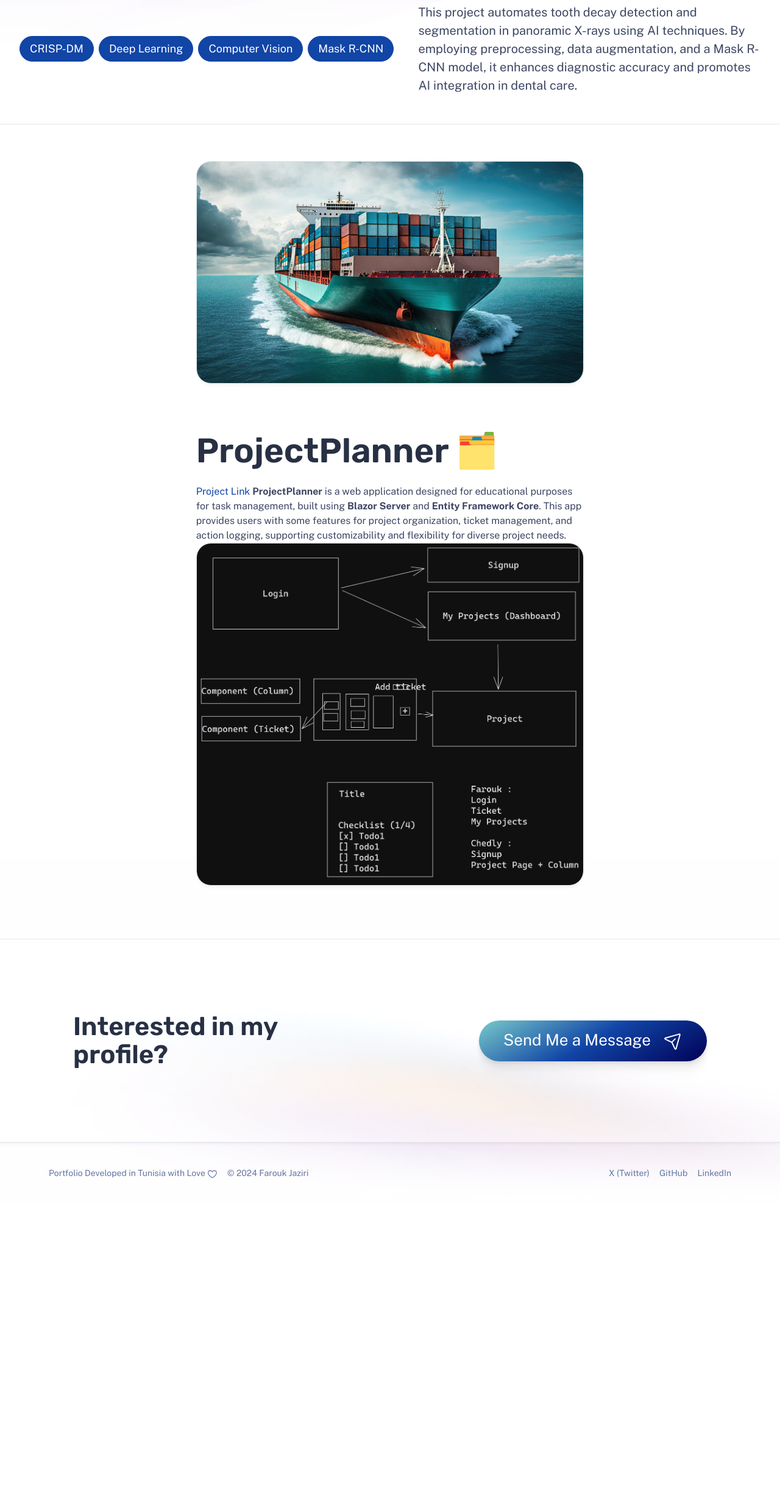
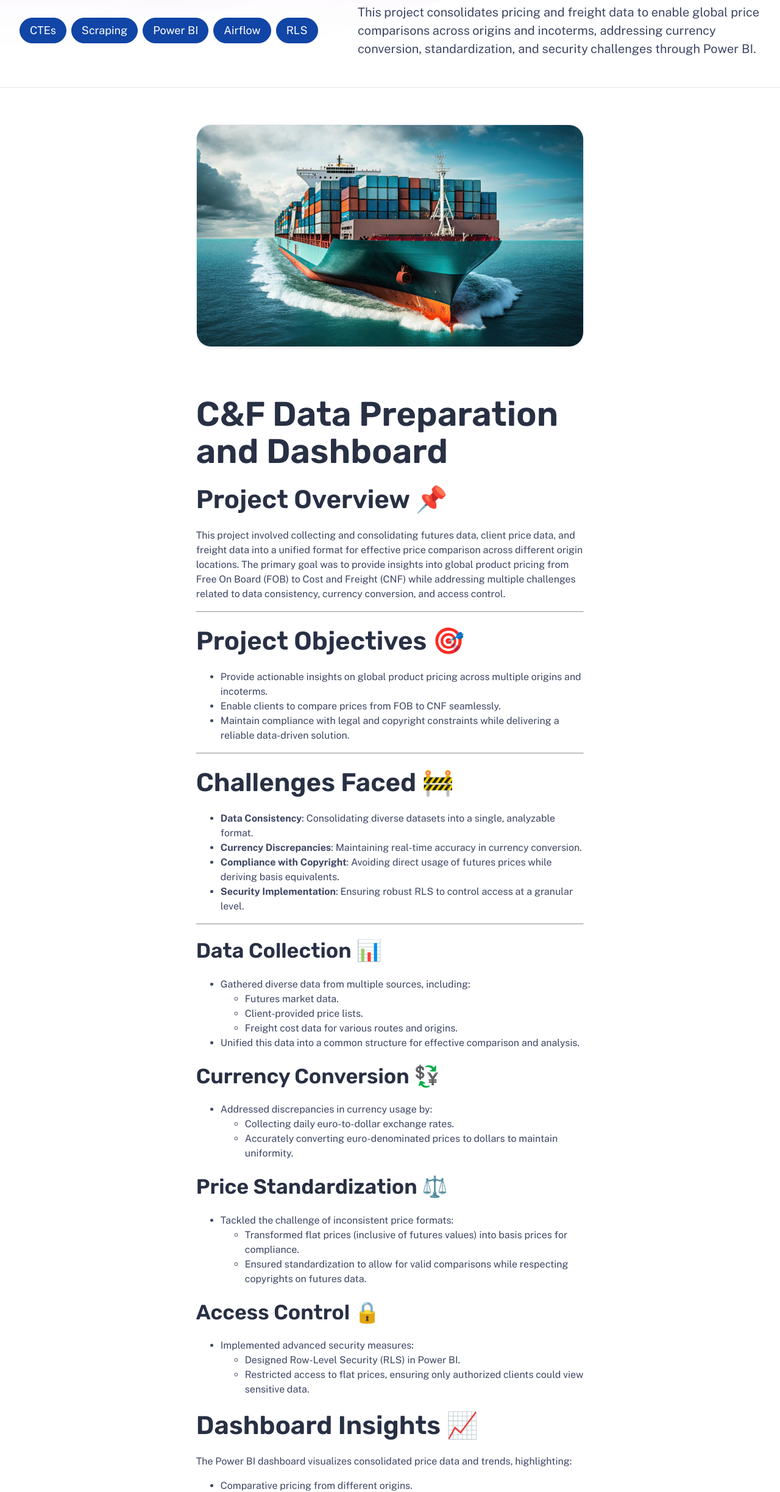
Before and after one commit to djazirifarouk/Portfolio, an Astro site: page /work/cnf in a window 1280 px wide. Shown: the part 354-2800 px from the top of the page at 61% size. Before the commit the page ends 2328 px from the top, so only its background shows below. Built offline with nearby package versions, Linux system fonts and the light colour scheme; Astro itself is replaced by a stand-in of ours.

Commit message:
Added CNF

```diff
--- a/src/content/work/cnf.md
+++ b/src/content/work/cnf.md
@@ -1,24 +1,73 @@
 ---
-title: Cost and Freight
+title: Cost and Freight Project (C&F)
 publishDate: 2024-08-01 00:00:00
 img: /assets/cnf/cnf_cover.jpeg
-img_alt: Final Year Graduation Project
+img_alt: C&F Data Preparation and Dashboard
 description: |
-  This project automates tooth decay detection and segmentation in panoramic X-rays using AI techniques. By employing preprocessing, data augmentation, and a Mask R-CNN model, it enhances diagnostic accuracy and promotes AI integration in dental care.
+  This project consolidates pricing and freight data to enable global price comparisons across origins and incoterms, addressing currency conversion, standardization, and security challenges through Power BI.
 tags:
-  - CRISP-DM
-  - Deep Learning
-  - Computer Vision
-  - Mask R-CNN
-#   - Adaptive histogram equalization
-#   - Dataset exploration
-#   - Data augmentation
-#   - Contour detection
-#   - Region Proposal Network
-#   - Model training and evaluation
+  - CTEs
+  - Scraping
+  - Power BI
+  - Airflow
+  - RLS
+#   - Data understanding
 ---
 
-## ProjectPlanner 🗂️
-[Project Link](https://github.com/djazirifarouk/ProjectPlanner)
-**ProjectPlanner** is a web application designed for educational purposes for task management, built using **Blazor Server** and **Entity Framework Core**. This app provides users with some features for project organization, ticket management, and action logging, supporting customizability and flexibility for diverse project needs.
-![Project Workflow](/assets/project_planner/Workflow.png)
+## C&F Data Preparation and Dashboard
+
+### Project Overview 📌
+This project involved collecting and consolidating futures data, client price data, and freight data into a unified format for effective price comparison across different origin locations. The primary goal was to provide insights into global product pricing from Free On Board (FOB) to Cost and Freight (CNF) while addressing multiple challenges related to data consistency, currency conversion, and access control.
+
+---
+### Project Objectives 🎯
+- Provide actionable insights on global product pricing across multiple origins and incoterms.
+- Enable clients to compare prices from FOB to CNF seamlessly.
+- Maintain compliance with legal and copyright constraints while delivering a reliable data-driven solution.
+---
+### Challenges Faced 🚧
+- **Data Consistency**: Consolidating diverse datasets into a single, analyzable format.
+- **Currency Discrepancies**: Maintaining real-time accuracy in currency conversion.
+- **Compliance with Copyright**: Avoiding direct usage of futures prices while deriving basis equivalents.
+- **Security Implementation**: Ensuring robust RLS to control access at a granular level.
+---
+
+#### Data Collection 📊
+- Gathered diverse data from multiple sources, including:
+  - Futures market data.
+  - Client-provided price lists.
+  - Freight cost data for various routes and origins.
+- Unified this data into a common structure for effective comparison and analysis.
+
+#### Currency Conversion 💱
+- Addressed discrepancies in currency usage by:
+  - Collecting daily euro-to-dollar exchange rates.
+  - Accurately converting euro-denominated prices to dollars to maintain uniformity.
+
+#### Price Standardization ⚖️
+- Tackled the challenge of inconsistent price formats:
+  - Transformed flat prices (inclusive of futures values) into basis prices for compliance.
+  - Ensured standardization to allow for valid comparisons while respecting copyrights on futures data.
+
+#### Access Control 🔒
+- Implemented advanced security measures:
+  - Designed Row-Level Security (RLS) in Power BI.
+  - Restricted access to flat prices, ensuring only authorized clients could view sensitive data.
+
+### Dashboard Insights 📈
+The Power BI dashboard visualizes consolidated price data and trends, highlighting:
+- Comparative pricing from different origins.
+- Variations between incoterms such as FOB and CNF.
+- Freight cost impacts on total pricing.
+
+![Example 1: CNF Dashboard](/assets/cnf/cnf_example.png)
+*An interactive dashboard where clients can check the global agriculture prices from different origins*
+
+**⚠️ Note**: Due to copyright restrictions, specific numerical values cannot be shared in the visualizations.
+
+---
+
+### Future Work 🚀
+- Extend the dashboard to incorporate destination-specific taxes.
+- Enhance client segmentation to offer tailored views and insights.
+- Automate updates for currency conversion rates to further streamline data preparation.
```
Also changed, not shown: README.md, public/assets/cnf/cnf_example.png (added).
